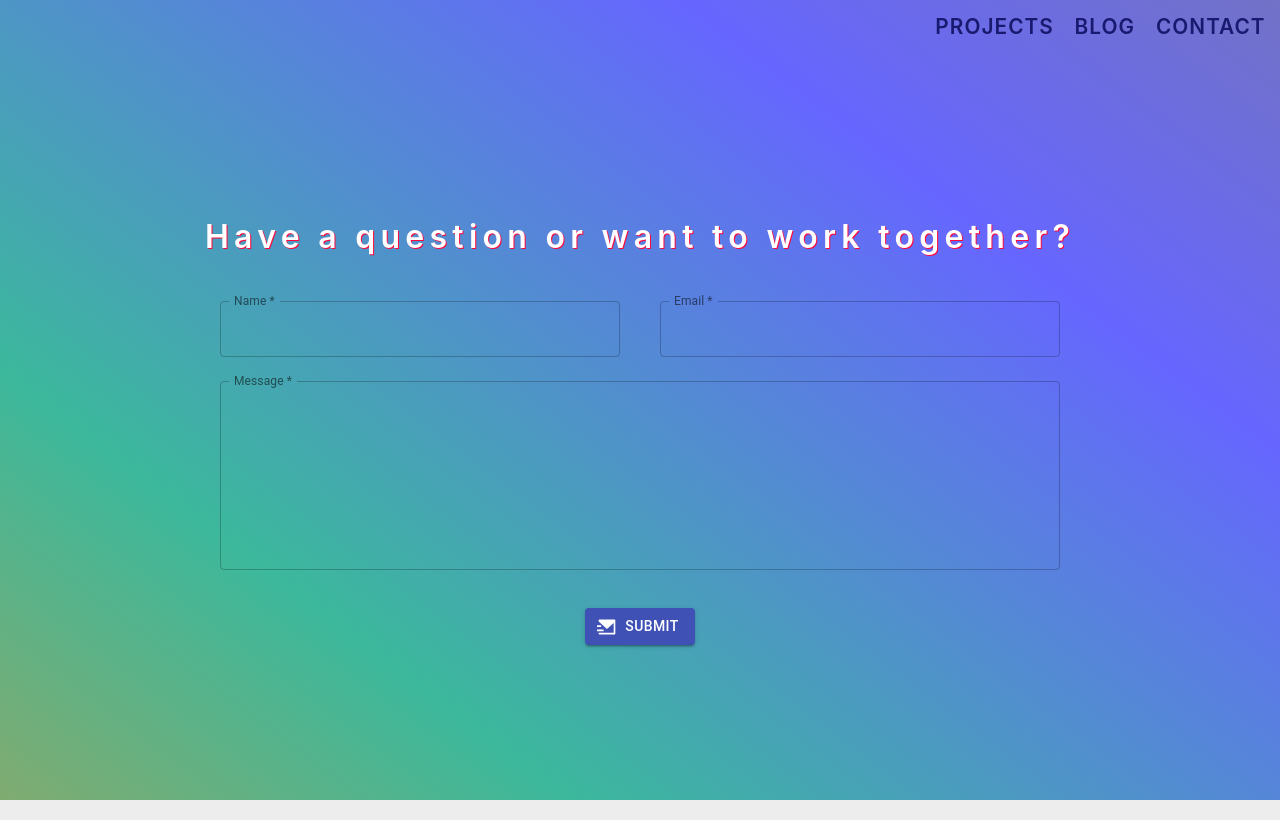
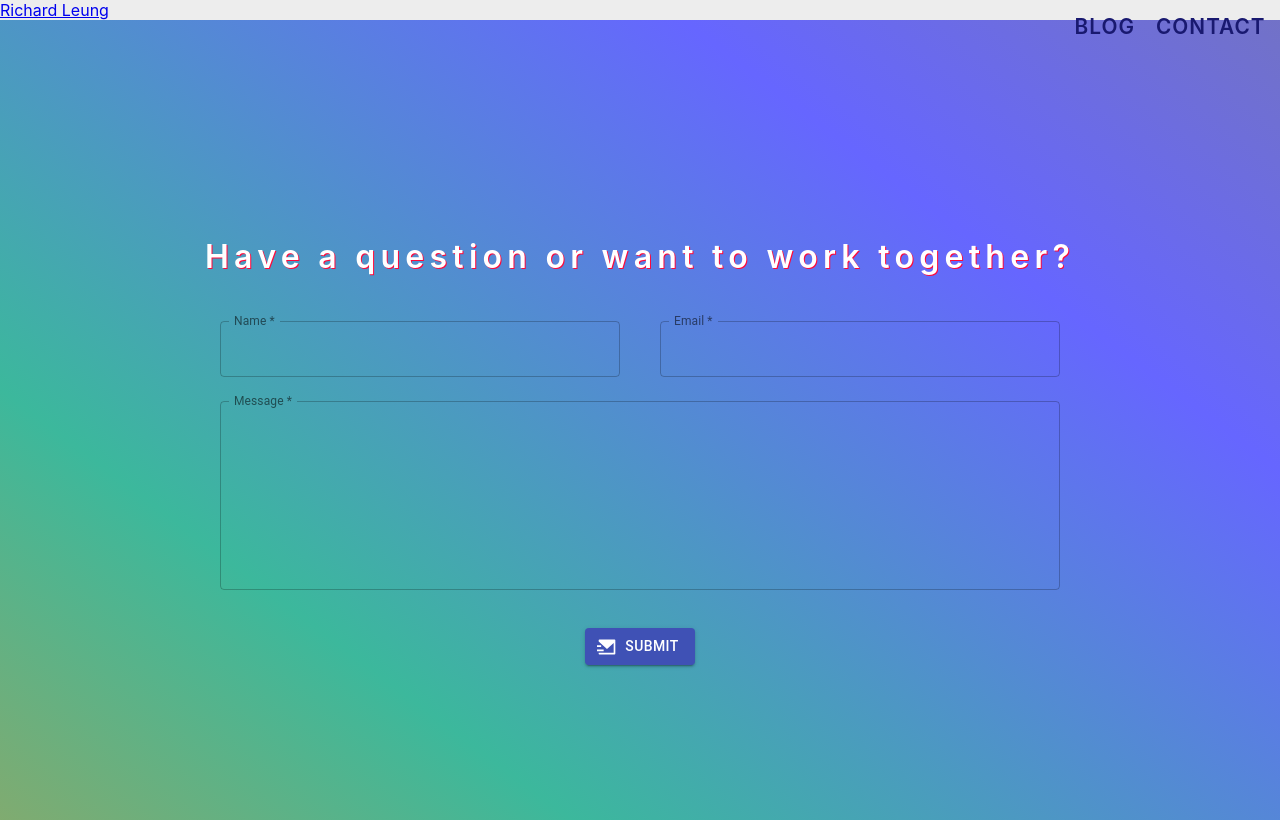
Before and after one commit to Richardzleung/resume, a React (Create React App) app: page /contact in a window 1280 px wide. Built offline with nearby package versions, Linux system fonts and the light colour scheme.

Commit message:
cleaned up navbar

```diff
--- a/src/components/Navigation/MenuElements.jsx
+++ b/src/components/Navigation/MenuElements.jsx
@@ -1,5 +1,6 @@
 import React from 'react';
 import PropTypes from 'prop-types';
+import { Link } from 'react-router-dom';
 import useWindowSize from 'hooks/useWindowSize';
 
 
@@ -9,7 +10,8 @@ const ScrollItem = ({ children, emoji, ...props }) => {
   return (
     <button {...props}>
       {!isLargishScreen && <span role='img' style={{ color: 'initial' }}> {emoji} </span>}
-      <span className='navbar-item'>
+      {/* need to wrap child in span because safari bug  with gradient */}
+      <span>
         {children}
       </span>
     </button>
@@ -22,20 +24,20 @@ ScrollItem.propTypes = {
 };
 
 // * Seperate from scroll because I want to have contact form that is in a seperate view
-const MenuItem = ({ children, href, emoji, ...props }) => {
-  // const match = useRouteMatch(href);
+const MenuItem = ({ children, href, emoji, className, ...props }) => {
   const { isLargishScreen } = useWindowSize();
   return (
-    <a href={href} {...props}>
-      {!isLargishScreen && <span role='img' aria-label={`${children} ${emoji}`}> {emoji} </span>}
+    <Link to={href} className={className} {...props}>
+      {!isLargishScreen && <span role='img'> {emoji} </span>}
       {children}
-    </a>
+    </Link>
   )
 };
 
 MenuItem.propTypes = {
   href: PropTypes.string.isRequired,
   emoji: PropTypes.string.isRequired,
+  className: PropTypes.string,
   children: PropTypes.string,
 };
 
--- a/src/components/Navigation/NavBar.jsx
+++ b/src/components/Navigation/NavBar.jsx
@@ -1,4 +1,5 @@
 import React, { useState, useRef } from 'react';
+import { Link, useRouteMatch } from 'react-router-dom';
 import PropTypes from 'prop-types';
 import { StyledMenu } from './NavBarElements.styled.js';
 import { ScrollItem, MenuItem } from './MenuElements';
@@ -8,6 +9,11 @@ import useOutsideClick from 'hooks/useOutsideClick';
 const NavBar = ({ scrollToProjectsView }) => {
   const [openMenu, setOpenMenu] = useState(null);
   const clickRef = useRef();
+
+  /* I want to match this because 'project' will only be displayed in main view
+    since clicking project will scroll to view
+  */
+  const { isExact: displayProjectTab } = useRouteMatch('/');
   useOutsideClick(clickRef, () => setOpenMenu(false));
 
   const handleProjectClick = () => {
@@ -17,8 +23,14 @@ const NavBar = ({ scrollToProjectsView }) => {
 
   return (
    <header ref={clickRef} className='header'>
-    <Burger open={openMenu} onClick={() => setOpenMenu(!openMenu)} aria-label='hamburger'/>
+    <nav>
+      {/* navigate back to home & this always remains on screen*/}
+      <Link to={'/'} className='nav--home'>Richard Leung</Link>
+
+      {/* these elements collapse when small screeen */}
+      <Burger open={openMenu} onClick={() => setOpenMenu(!openMenu)} />
       <StyledMenu open={openMenu}>
+        { displayProjectTab &&
           <ScrollItem
             aria-label='projects'
             emoji='&#128214;'
@@ -26,9 +38,10 @@ const NavBar = ({ scrollToProjectsView }) => {
           >
             projects
           </ScrollItem>
+        }
         <MenuItem
           aria-label='my blog'
-        href='https://richardzleung.wordpress.com'
+          href='/blog'
           emoji='&#x1F4BB;'
         >
           blog
@@ -41,6 +54,7 @@ const NavBar = ({ scrollToProjectsView }) => {
           contact
         </MenuItem>
       </StyledMenu>
+    </nav>
   </header>
 )};
 
--- a/src/components/Navigation/NavBarElements.styled.js
+++ b/src/components/Navigation/NavBarElements.styled.js
@@ -60,7 +60,7 @@ const StyledMenu = styled.nav`
     background-color: inherit;
   }
 
-  a, button, .navbar-item {
+  a, button, span{
     cursor: pointer;
     font: inherit;
     font-size: 2rem;
@@ -88,13 +88,7 @@ const StyledMenu = styled.nav`
     transform: translateX(0);
     width: 100%;
 
-    .logo {
-      flex: 1;
-      color: pink;
-      font-size: 2em;
-      font-weight: 900;
-    }
-    a, .navbar-item {
+    a, span {
       background: linear-gradient(to right, midnightblue, midnightblue 50%, white 50%);
       background-clip: text;
       background-size: 200% 100%;
@@ -109,7 +103,7 @@ const StyledMenu = styled.nav`
       padding: .5em;
       transition: background-position 275ms ease;
     }
-    a:hover, .navbar-item:hover {
+    a:hover, span:hover {
       background-position: 0 100%;
     }
     button {
```
Lines whose indentation alone changed are shown as unchanged.
